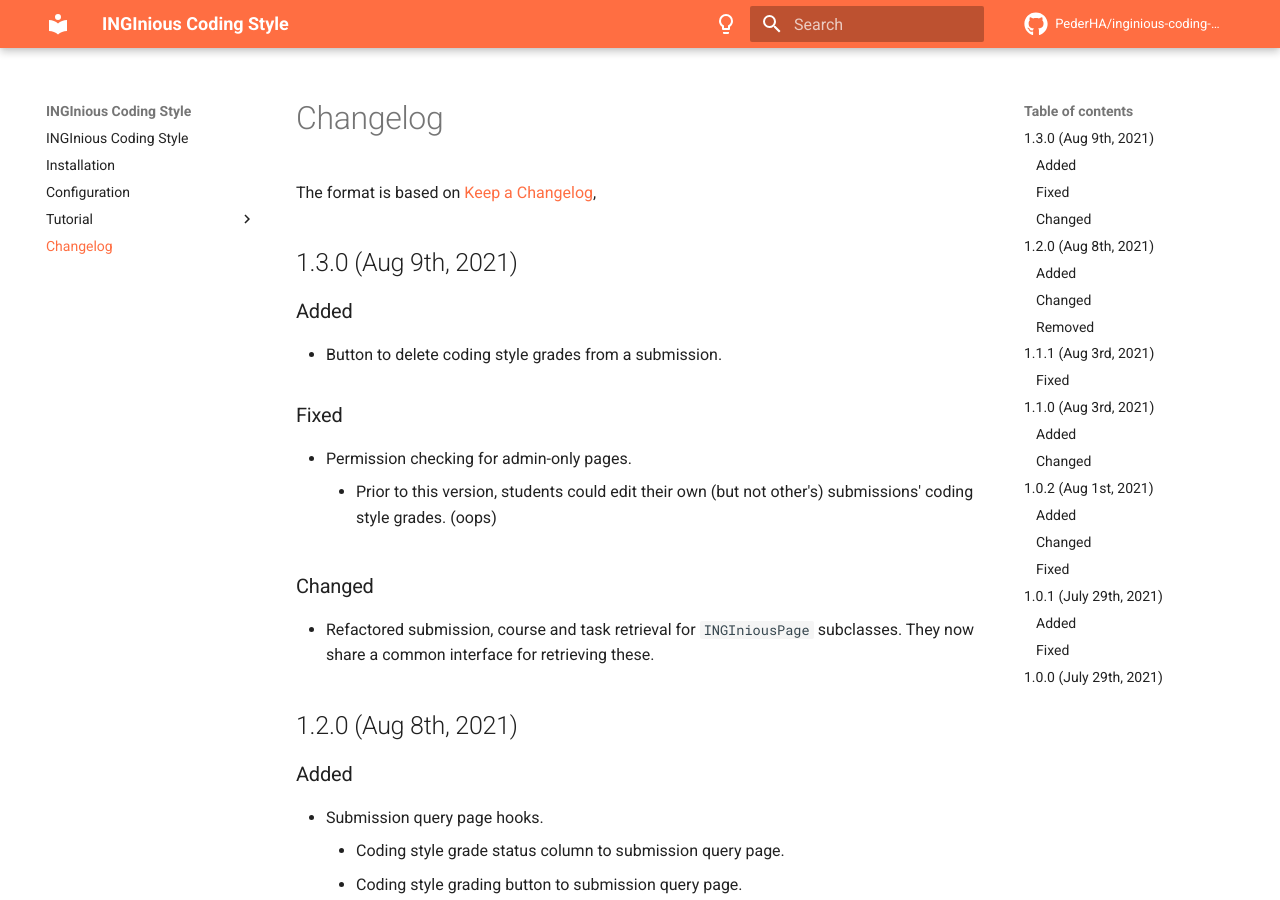
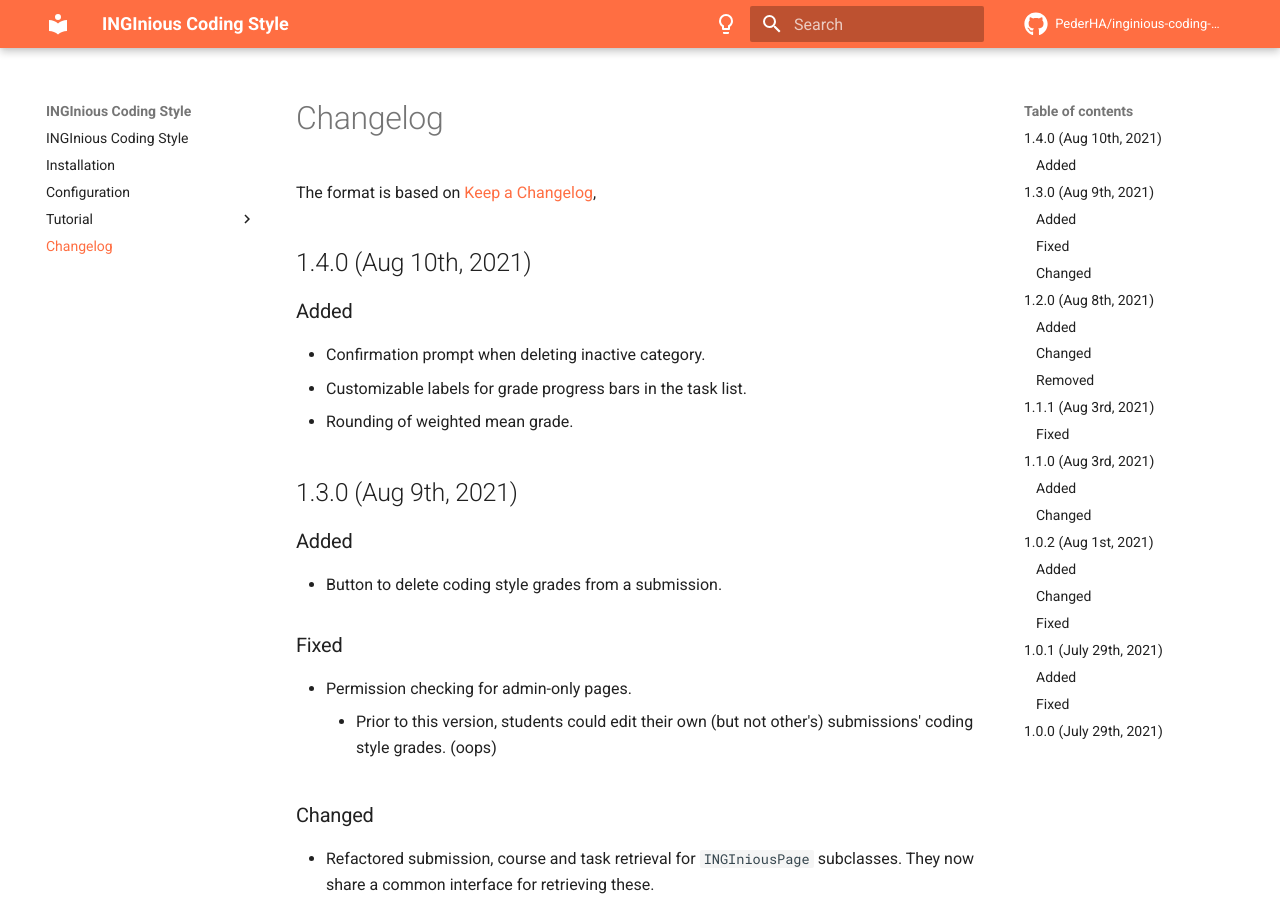
Before and after one commit to PederHA/inginious-coding-style, an MkDocs documentation site: the page built from docs/docs/changelog.md, in a window 1280 px wide and 900 px high. Built offline with MkDocs 1.6.1 and Material for MkDocs 9.7.7, drawn with Linux system fonts in a browser that asks for light colours; comment, search, counter and statistics services are not loaded.

Commit message:
Bump version

```diff
--- a/docs/docs/changelog.md
+++ b/docs/docs/changelog.md
@@ -1,6 +1,14 @@
 # Changelog
 
 The format is based on [Keep a Changelog](https://keepachangelog.com/en/1.0.0/),
+
+## 1.4.0 (Aug 10th, 2021)
+
+### Added
+
+- Confirmation prompt when deleting inactive category.
+- Customizable labels for grade progress bars in the task list.
+- Rounding of weighted mean grade.
 
 ## 1.3.0 (Aug 9th, 2021)
 
--- a/inginious_coding_style/__init__.py
+++ b/inginious_coding_style/__init__.py
@@ -23,7 +23,7 @@ from .mixins import AdminPageMixin, SubmissionMixin
 from .submission import Submission
 from .utils import get_best_submission, has_coding_style_grades
 
-__version__ = "1.3.0"
+__version__ = "1.4.0"
 
 PLUGIN_PATH = Path(__file__).parent.absolute()
 TEMPLATES_PATH = PLUGIN_PATH / "templates"
--- a/pyproject.toml
+++ b/pyproject.toml
@@ -1,6 +1,6 @@
 [tool.poetry]
 name = "inginious-coding-style"
-version = "1.3.0"
+version = "1.4.0"
 description = ""
 authors = ["Peder Hovdan Andresen <pedeha@stud.ntnu.no>"]
 readme = "README.md"
```
